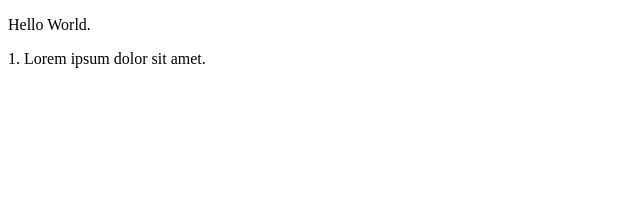
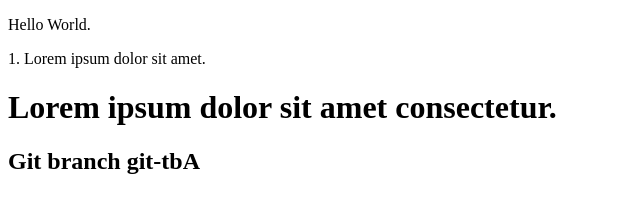
Before and after one commit to kupidr/git-test, a plain HTML site: page index.html in a window 1280 px wide. Shown: the whole page, without its empty margins (0-640 px from the left). Drawn offline with Linux system fonts and the light colour scheme.

Commit message:
add h2 and branch A

```diff
--- a/index.html
+++ b/index.html
@@ -11,5 +11,9 @@
     <div class="box1">
       <p>1. Lorem ipsum dolor sit amet.</p>
     </div>
+    <div class="box2">
+      <h1>Lorem ipsum dolor sit amet consectetur.</h1>
+      <h2>Git branch git-tbA</h2>
+    </div>
   </body>
 </html>
```
